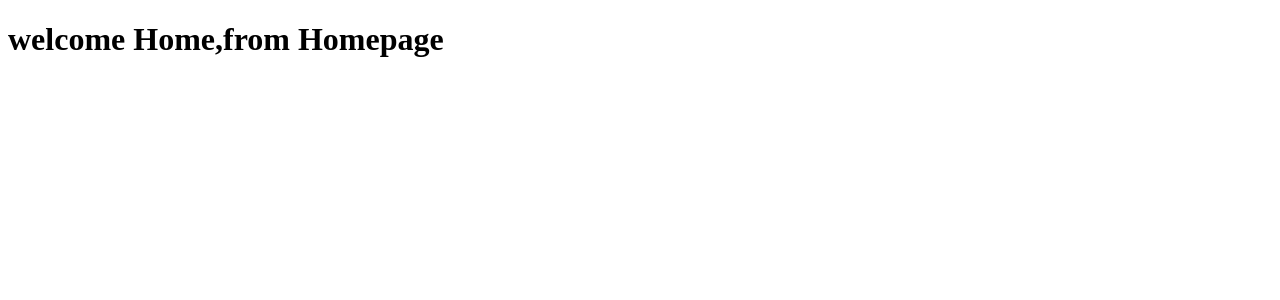
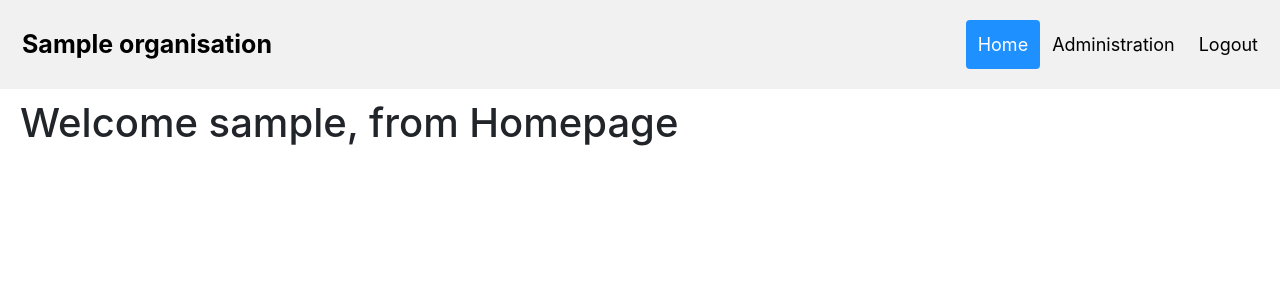
Before and after one commit to ColorCookie-dev/horcrux, a Django app: page / in a window 1280 px wide. Shown: the top 300 px of the page. Run offline with Django 3.2, Linux system fonts and the light colour scheme; a user stored in the database is signed in; tables that the repository leaves empty hold one stand-in row (values such as "Sample post"); some libraries are stand-ins or nearby versions.

Commit message:
The project is functionally complete, and the secret_key is removed from the production and the debug variable is now False, custom command like first_run will create the key automatically. Changed the design of index.html and moved all the css to static. And abstracted the main base html code in the base.html.

```diff
--- a/horcrux/urls.py
+++ b/horcrux/urls.py
@@ -15,6 +15,18 @@ Including another URLconf
 """
 from django.contrib import admin
 from django.urls import path,include
+from django.db.utils import OperationalError
+from login.models import User
+
+
+try:
+    org_name = User.objects.get(is_superuser=True).org.name
+
+    admin.site.site_header = "%s Admin" % org_name
+    admin.site.site_title = "%s Admin Portal" % org_name
+    admin.site.index_title = "Welcome to %s Portal" % org_name
+except OperationalError:
+    pass
 
 urlpatterns = [
     path('admin/', admin.site.urls),
--- /dev/null
+++ b/login/static/login/styles.css
@@ -0,0 +1,50 @@
+.main-cont {
+	padding: 10px 20px;
+}
+
+.header {
+  overflow: hidden;
+  background-color: #f1f1f1;
+  padding: 20px 10px;
+}
+
+.header a {
+  float: left;
+  color: black;
+  text-align: center;
+  padding: 12px;
+  text-decoration: none;
+  font-size: 18px;
+  line-height: 25px;
+  border-radius: 4px;
+}
+
+.header a.logo {
+  font-size: 25px;
+  font-weight: bold;
+}
+
+.header a:hover {
+  background-color: #ddd;
+  color: black;
+}
+
+.header a.active {
+  background-color: dodgerblue;
+  color: white;
+}
+
+.header-right {
+  float: right;
+}
+
+@media screen and (max-width: 500px) {
+  .header a {
+    float: none;
+    display: block;
+    text-align: left;
+  }
+  .header-right {
+    float: none;
+  }
+}
--- /dev/null
+++ b/login/templates/base.html
@@ -0,0 +1,38 @@
+<!DOCTYPE html>
+<html>
+<head>
+	<meta charset="utf-8">
+	<title>{% block title %}Base Template{% endblock %}</title>
+	<link rel="stylesheet"
+	  href="https://stackpath.bootstrapcdn.com/bootstrap/4.1.3/css/bootstrap.min.css"
+	  integrity="sha384-MCw98/SFnGE8fJT3GXwEOngsV7Zt27NXFoaoApmYm81iuXoPkFOJwJ8ERdknLPMO"
+	  crossorigin="anonymous">
+
+	<script src="https://ajax.googleapis.com/ajax/libs/jquery/3.3.1/jquery.min.js"></script>
+
+	<link rel="stylesheet"
+	  href="https://use.fontawesome.com/releases/v5.6.1/css/all.css"
+	  integrity="sha384-gfdkjb5BdAXd+lj+gudLWI+BXq4IuLW5IT+brZEZsLFm++aCMlF1V92rMkPaX4PP"
+	  crossorigin="anonymous">
+	{% load static %}
+	<link rel="stylesheet" href="{% static 'login/styles.css' %}">
+	{% block head %}
+	{% endblock %}
+</head>
+<body>
+	{% if user.is_authenticated %}
+	<div class="header">
+		<a href="/" class="logo">{{ companyname }}</a>
+		<div class="header-right">
+			<a class="active" href="/">Home</a>
+			<a href="admin/">Administration</a>
+			<a href="{% url 'logout_url' %}">Logout</a>
+		</div>
+	</div>
+	{% endif %}
+	<div class="main-cont">
+	{% block body %}
+	{% endblock %}
+	</div>
+</body>
+</html>
--- a/login/templates/index.html
+++ b/login/templates/index.html
@@ -1,13 +1,7 @@
-<!DOCTYPE html>
-<html lang="en" dir="ltr">
-<head>
-  <meta charset="utf-8">
-  <title>system login</title>
-</head>
-<body>
-    {% block content %}
-      <h1> welcome Home,from Homepage </h1>
-    {% endblock %}
+{% extends 'base.html' %}
 
-</body>
-</html>
+{% block title %}Home{% endblock %}
+
+{% block body %}
+<h1>Welcome {{ user.username }}, from Homepage</h1>
+{% endblock %}
--- a/login/views.py
+++ b/login/views.py
@@ -6,12 +6,22 @@ from django.contrib.auth import authenticate, login, logout
 from django.contrib import messages
 from django.contrib.auth.decorators import login_required
 from .forms import  CreateUserForm
+from .models import User, Organisation as Org
 
+
+def get_comp_name():
+    return User.objects.get(is_superuser=True).org.name
+
+def get_def_context(request):
+    return {
+            'companyname': get_comp_name(),
+            }
 
 # Create your views here.
 @login_required(login_url='/login/')
 def indexView(request):
-    return render(request, 'index.html')
+    context = get_def_context(request)
+    return render(request, 'index.html', context)
 
 def registerView(request):
     if request.user.is_authenticated:
@@ -25,7 +35,8 @@ def registerView(request):
             return redirect('/login/')
 
     form = CreateUserForm()
-    context = { 'form': form }
+    context = get_def_context(request)
+    context['form'] = form
     return render(request, 'login/register.html', context)
 
 def loginPage(request):
@@ -41,7 +52,7 @@ def loginPage(request):
             return redirect('/')
         else:
             messages.info(request, 'Username OR password is not matched')
-    context = {}
+    context = get_def_context(request)
     return render(request, 'login/login.html', context)
 
 @login_required(login_url='/login/')
```
Also changed, not shown: horcrux/settings.py (+16 -3 lines), login/management/commands/create_admin.py (+5 -2 lines), login/static/login/login.css (added, +76 -0 lines), login/static/login/register.css (added, +68 -0 lines), login/templates/login/login.html (+8 -98 lines), login/templates/login/register.html (+9 -93 lines), 3 other files.
